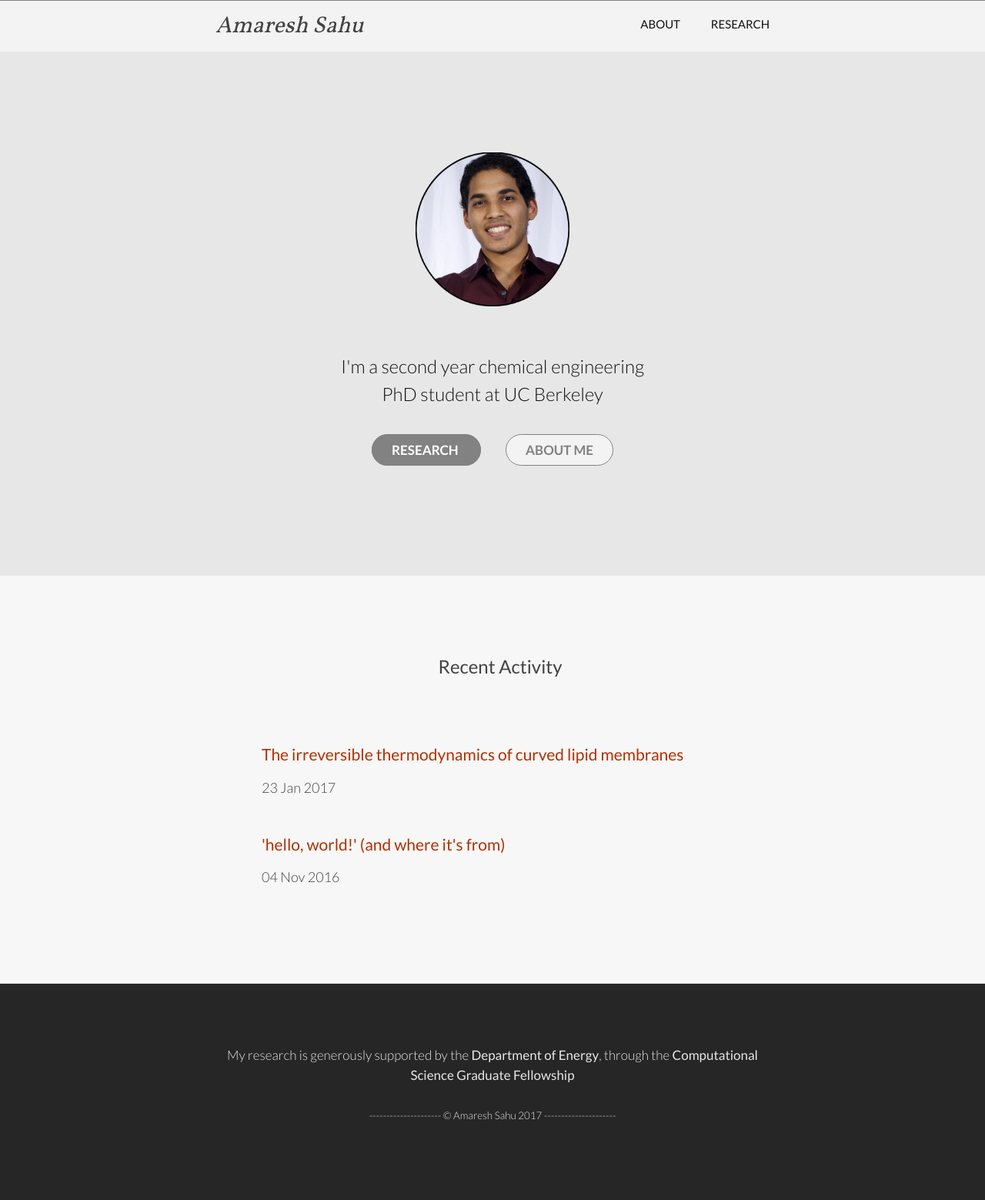
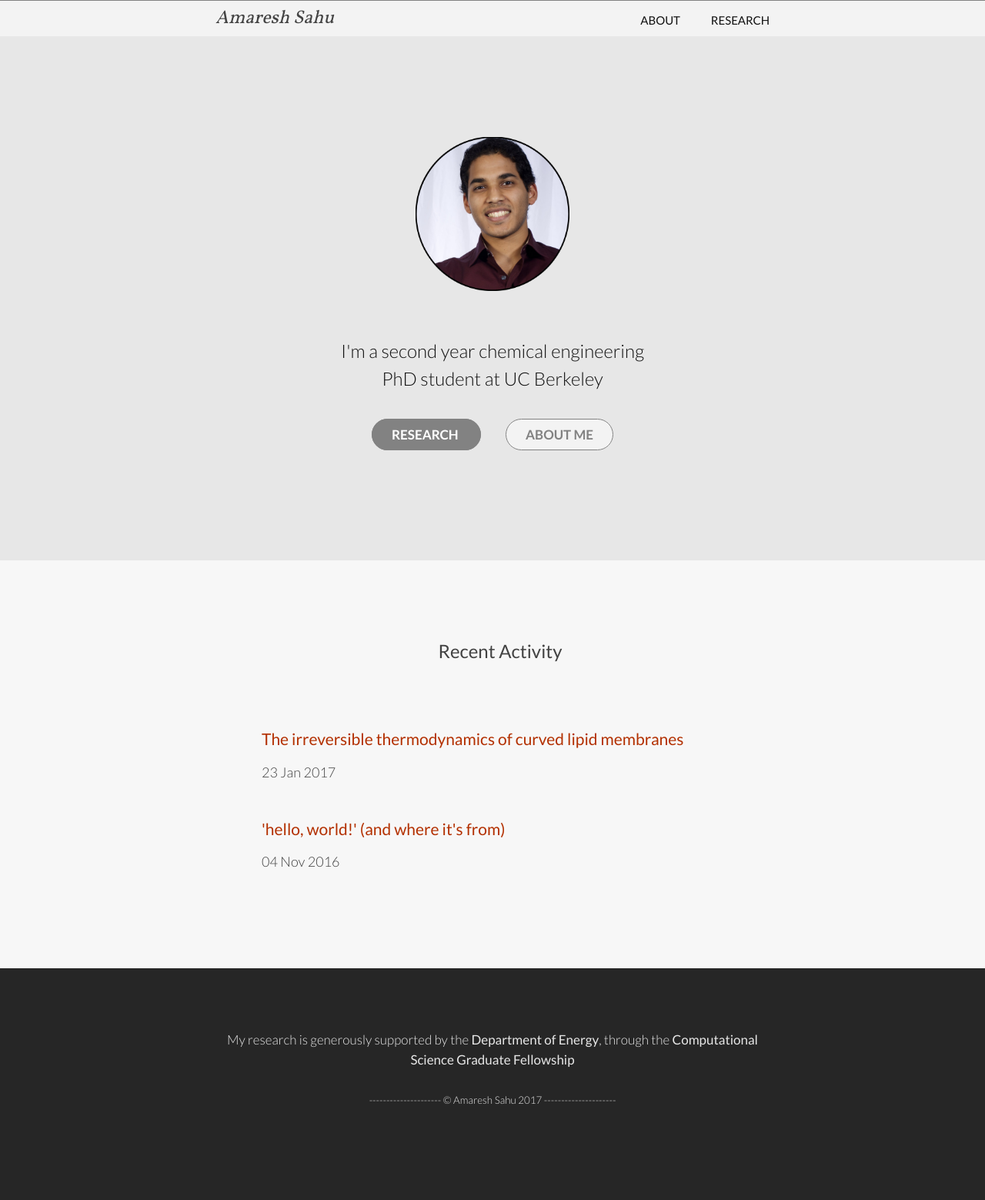
Before and after one commit to amaresh-sahu/amaresh-sahu.github.io, a Jekyll site: the page built from index.html, in a window 1280 px wide. Shown: the whole page at 77% size. Built offline with Jekyll 4.4.1, drawn with Linux system fonts in a browser that asks for light colours.

Commit message:
minor color changes

```diff
--- a/_sass/_base.scss
+++ b/_sass/_base.scss
@@ -19,7 +19,7 @@ body {
     line-height: $base-line-height;
     font-weight: 300;
     color: $text-color;
-    background-color: $background-color;
+    background-color: #262626;
     -webkit-text-size-adjust: 100%;
 }
 
--- a/_sass/_layout.scss
+++ b/_sass/_layout.scss
@@ -5,25 +5,21 @@
     border-top: 1px solid $grey-color;
     background-color: $background-color-medium-light;
     border-bottom: 1px solid $grey-color-light;
-    min-height: 66px;
+    min-height: 46px;
 
     // Positioning context for the mobile navigation icon
     position: relative;
 }
 
 .site-title {
-    font-size: 30px;
+    font-size: 24px;
     font-weight: 400;
     font-family: 'vollkorn', serif;
     font-style: italic;
-    line-height: 66px;
+    line-height: 46px;
     letter-spacing: 0px;
     margin-bottom: 0;
     float: left;
-
-	img {
-		height: 50px;
-	}
 
     &,
     &:visited {
@@ -33,7 +29,7 @@
 
 .site-nav {
     float: right;
-    line-height: 56px;
+    line-height: 46px;
 
     .menu-icon {
         display: none;
@@ -277,6 +273,8 @@
  */
 .home-page {
 
+	background-color: $background-color;
+
     .intro {
 
         h1 {
```
Also changed, not shown: 1 other file.
